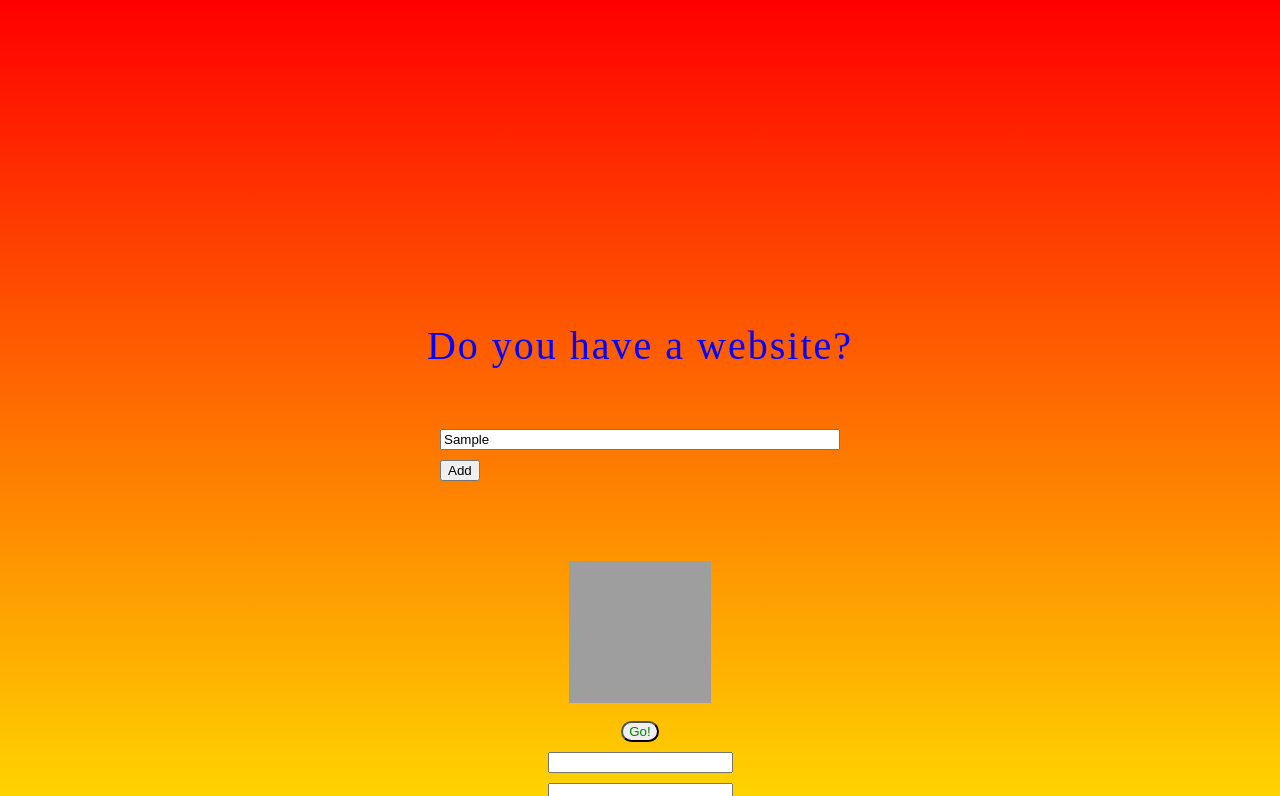
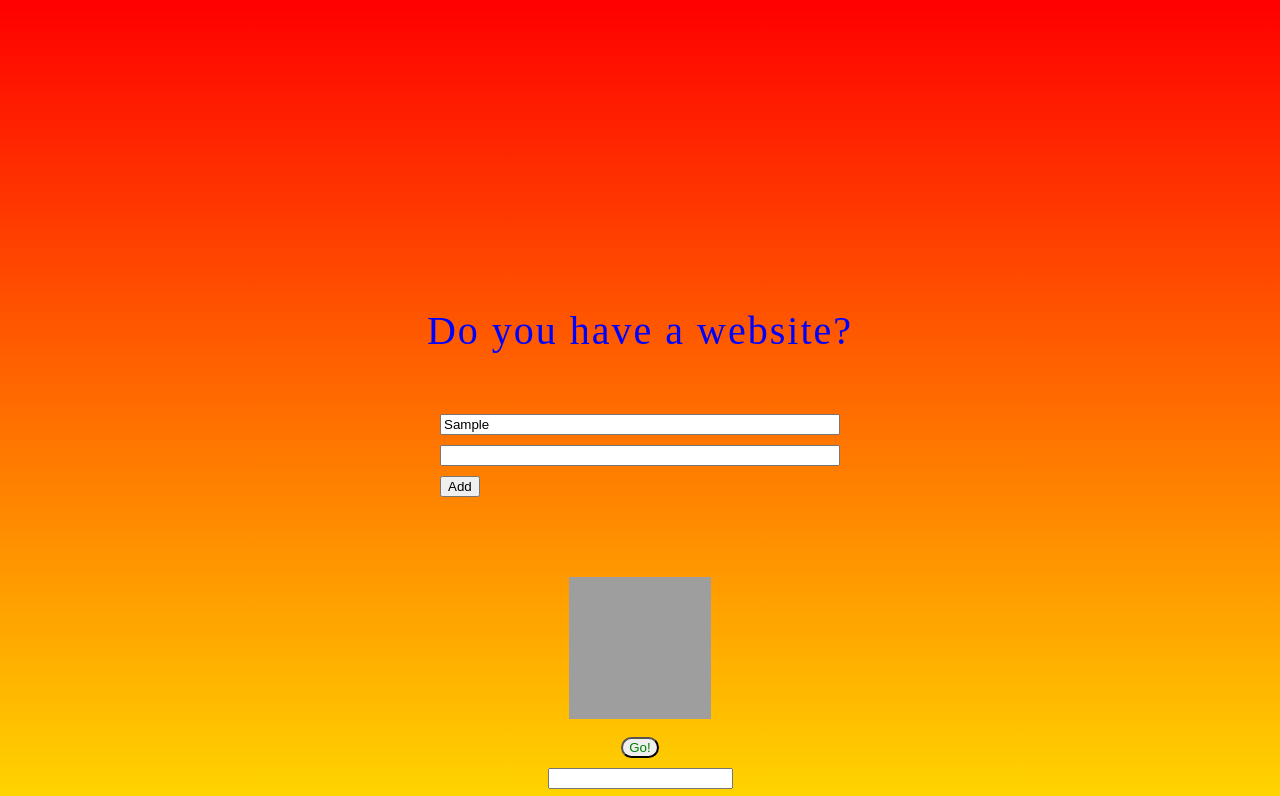
Before and after one commit to DejanaCecez/project-website, a plain HTML site: page index.html in a window 1280 px wide. Both pictures are taken after typing "Sample" into the empty fields and a click on the button "Add". Shown: the top 796 px of the page. Drawn offline with nearby package versions, Linux system fonts and the light colour scheme; grey boxes are pictures that could not be loaded.

Commit message:
1st javascript

```diff
--- a/index.html
+++ b/index.html
@@ -5,17 +5,37 @@
     <title>Project Website</title>
     <link href="./main.css" rel="stylesheet" type="text/css">
   </head>
-  <body>
-    <h1>Do you have a website?</h1>
+  <body class="changeBody">
+    <h1 class="headLine">Do you have a website?</h1>
     <div class="inputSection">
       <div class="inputs">
         <input placeholder="Something">
       </div>
       <button class="addOption">Add</button>
     </div>
+    <div class="resultSection"></div>
     <img src="https://s.abcnews.com/images/Lifestyle/puppy-ht-3-er-170907_4x3_992.jpg" height="142" width="142"><br>
     <button class="goButton">Go!</button>
     <input type="email" id=email>
     <input type="fileupload" id=myfile>
+
+    <script src="https://code.jquery.com/jquery-3.3.1.min.js"></script>
+    <script>
+      $(function(){
+        $(".resultSection").hide()
+
+        var add_option = function() {
+          $(".inputs").append("<input></input>")
+        }
+
+        $(".addOption").click(add_option)
+
+        var change_color = function() {
+          $(".changeBody").change("color=green")
+        }
+
+        $(".headLine").click(change_color)
+      })
+    </script>
   </body>
 </html>
```
